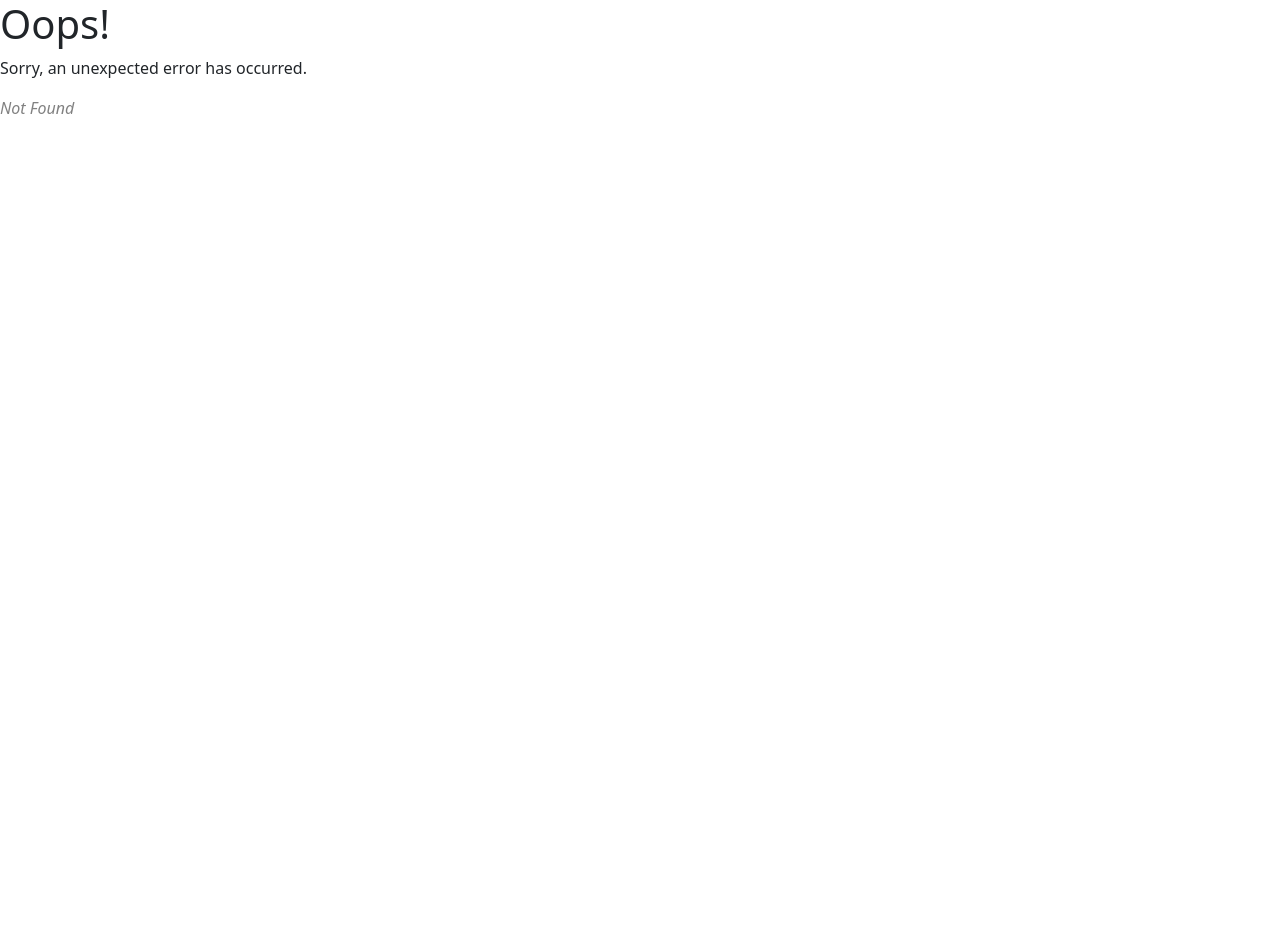
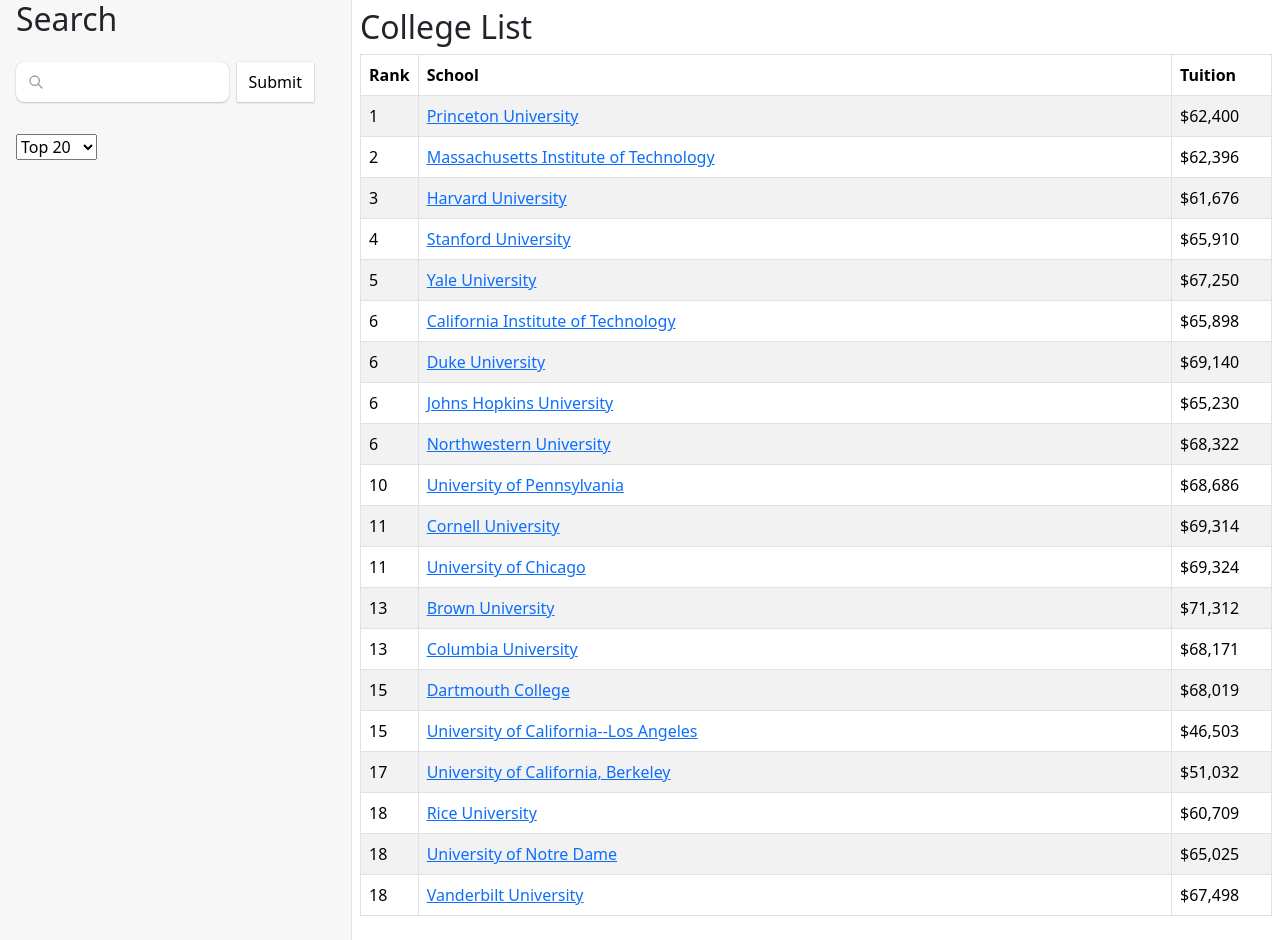
Before and after one commit to nzhong12/RankNRoll, a React (Create React App) app: page / in a window 1280 px wide. Before the commit this address had no page. Before the commit the page ends 800 px from the top, so only its background shows below. Built offline with nearby package versions, Linux system fonts and the light colour scheme.

Commit message:
map and root have different routes

```diff
--- a/src/App.js
+++ b/src/App.js
@@ -114,7 +114,7 @@
 
         <div>
           <select id="n" onChange={handleNChange} value={n}>
-            <option value="0">Select...</option>
+          <option value="5">Top 5</option>
             <option value="10">Top 10</option>
             <option value="20">Top 20</option>
             <option value="50">Top 50</option>
--- a/src/index.js
+++ b/src/index.js
@@ -15,17 +15,23 @@
 
 const router = createBrowserRouter(
   createRoutesFromElements(
+    <>
+    <Route
+      path="/"
+      element={<App />}
+      /* loader={rootLoader}
+      action={rootAction} */
+      errorElement={<ErrorPage />}
+    />
 
-      <Route
+    <Route
       path="/map"
       element={<Map />}
       /* loader={rootLoader}
       action={rootAction} */
       errorElement={<ErrorPage />}
-    >
-
-    </Route>
-
+    />
+    </>
   )
 );
 
```
